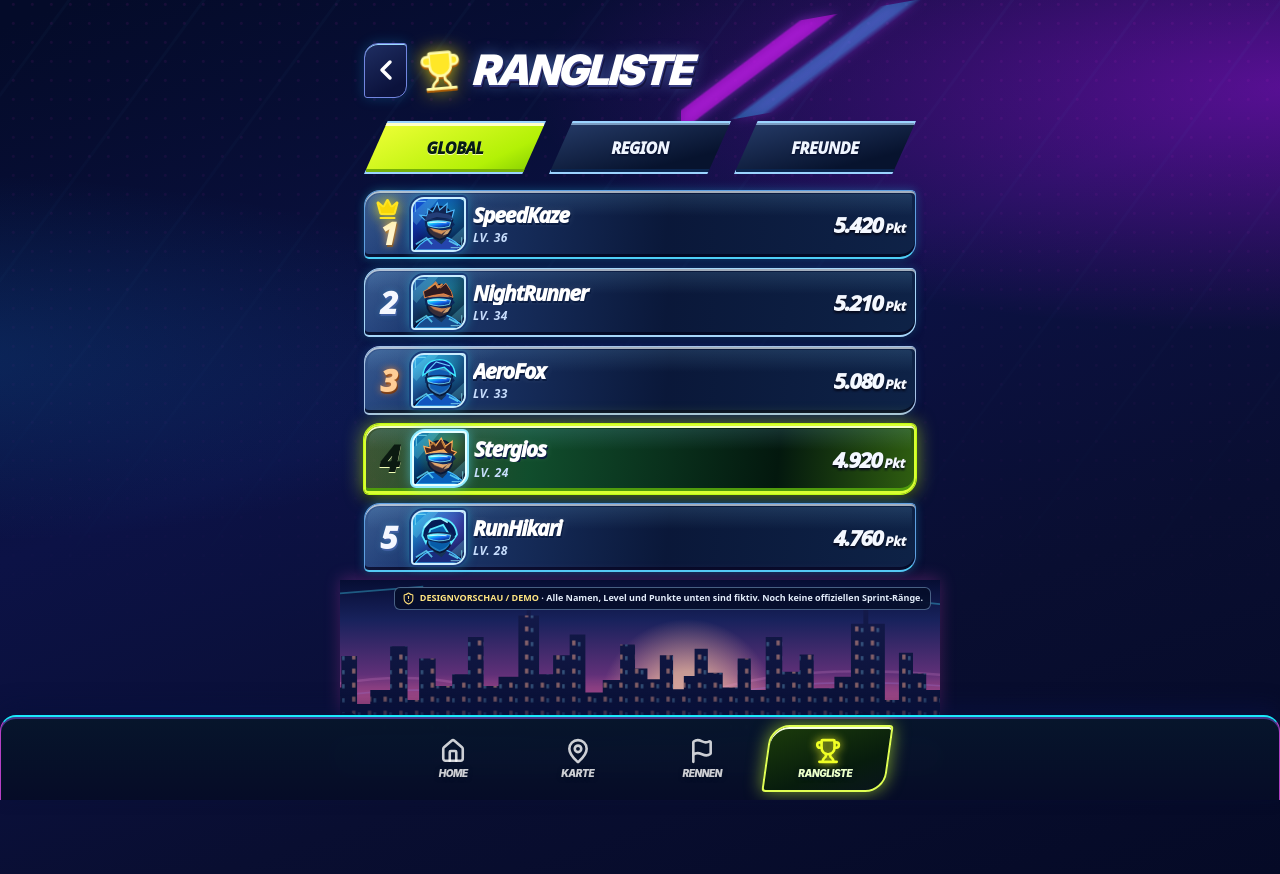
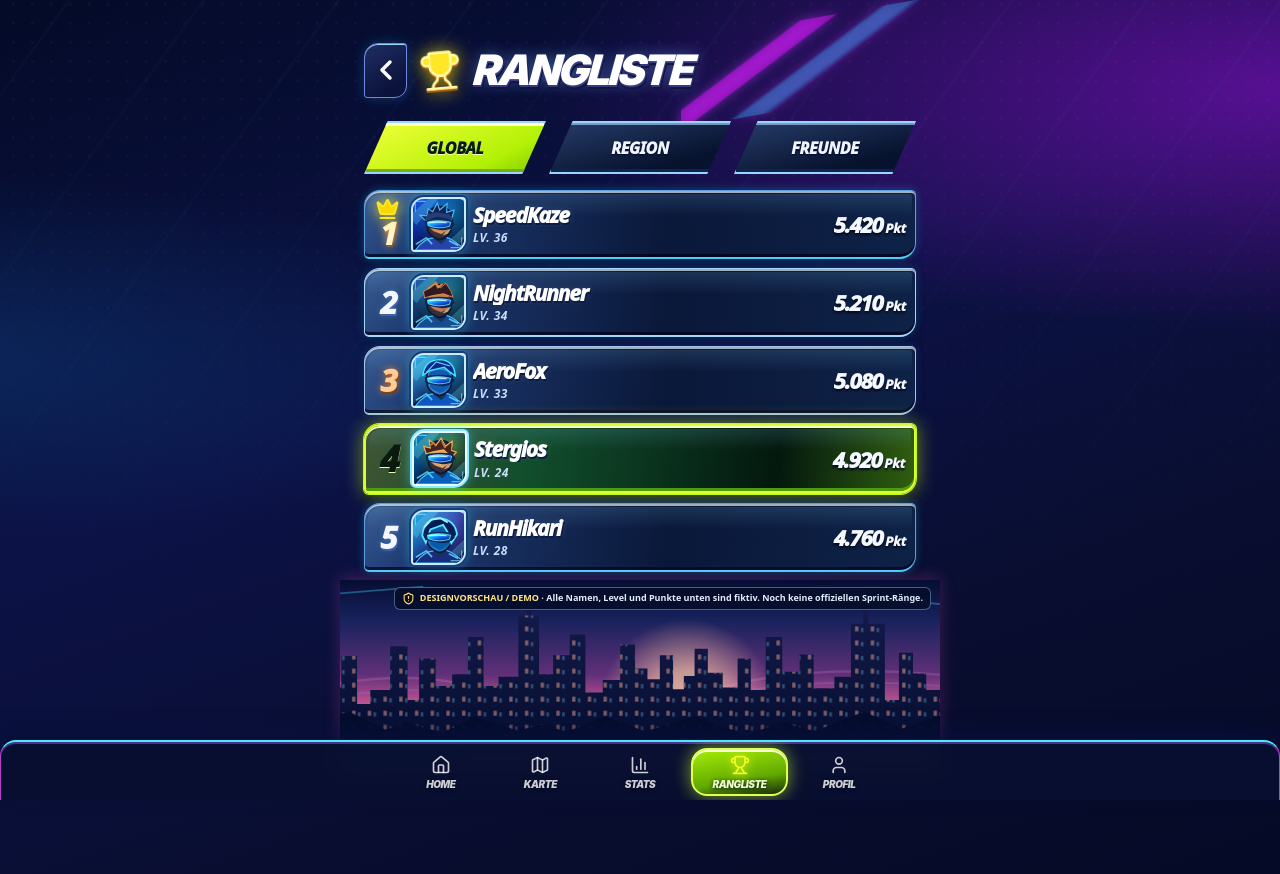
Before and after one commit to Tokioace/Runnit, a React (Vite) app: page /leaderboard in a window 1280 px wide. Built offline with nearby package versions, Linux system fonts and the light colour scheme; no server answers.

Commit message:
fix(nav): restore identical compact five-tab dock across every screen

```diff
--- a/src/components/ui/BottomNav.tsx
+++ b/src/components/ui/BottomNav.tsx
@@ -1,6 +1,8 @@
 import { Link, useLocation } from 'react-router-dom';
-import { BarChart3, Flag, Home, Map, MapPin, Trophy, User } from 'lucide-react';
+import { BarChart3, Home, Map, Trophy, User } from 'lucide-react';
 
+// All screens use one five-slot dock. Keep labels, order, icons and sizing
+// stable when navigating; only the current route changes its highlighted state.
 const tabs = [
   { href: '/home', label: 'Start', display: 'HOME', icon: Home },
   { href: '/map', label: 'Karte', display: 'KARTE', icon: Map },
@@ -9,28 +11,17 @@ const tabs = [
   { href: '/profile', label: 'Profil', display: 'PROFIL', icon: User },
 ];
 
-// The four-slot arcade dock exists only on the ranking screen; the regular
-// five-route app navigation remains unchanged elsewhere.
-const rankingTabs = [
-  { href: '/home', label: 'Home', display: 'HOME', icon: Home },
-  { href: '/map', label: 'Karte', display: 'KARTE', icon: MapPin },
-  { href: '/map?view=list', label: 'Rennen', display: 'RENNEN', icon: Flag },
-  { href: '/leaderboard', label: 'Rangliste', display: 'RANGLISTE', icon: Trophy },
-];
-
-export default function BottomNav({ variant = 'default' }: { variant?: 'default' | 'ranking' }) {
+export default function BottomNav() {
   const location = useLocation();
-  const ranking = variant === 'ranking';
-  const visibleTabs = ranking ? rankingTabs : tabs;
   return (
-    <nav aria-label="Hauptnavigation" className={'runnit-game-dock fixed inset-x-0 bottom-0 z-[950] w-full max-w-full overflow-hidden border-t border-cyan-300/40 bg-[#090f30]/95 shadow-[0_-10px_35px_rgba(0,0,0,.45)] backdrop-blur-md' + (ranking ? ' runnit-ranking-dock' : '')}>
-      <ul className={'mx-auto grid w-full max-w-lg gap-0.5 px-2 pb-[max(0.5rem,env(safe-area-inset-bottom))] pt-2 ' + (ranking ? 'grid-cols-4' : 'grid-cols-5')}>
-        {visibleTabs.map(({ href, label, display, icon: Icon }) => {
-          const active = location.pathname === href.split('?')[0] && (!ranking || href === '/leaderboard');
+    <nav aria-label="Hauptnavigation" className="runnit-game-dock fixed inset-x-0 bottom-0 z-[950] w-full max-w-full overflow-hidden border-t border-cyan-300/40 bg-[#090f30]/95 shadow-[0_-10px_35px_rgba(0,0,0,.45)] backdrop-blur-md">
+      <ul className="mx-auto grid w-full max-w-lg grid-cols-5 gap-0.5 px-2 pb-[max(0.25rem,env(safe-area-inset-bottom,0px))] pt-1.5">
+        {tabs.map(({ href, label, display, icon: Icon }) => {
+          const active = location.pathname === href;
           return (
-            <li key={display} className="min-w-0">
+            <li key={href} className="min-w-0">
               <Link to={href} aria-label={label} aria-current={active ? 'page' : undefined}
-                className={'runnit-dock-item flex min-h-14 min-w-0 flex-col items-center justify-center gap-1 rounded-xl px-0.5 py-2 text-[9px] font-black italic transition-colors focus-visible:outline focus-visible:outline-2 focus-visible:outline-offset-2 focus-visible:outline-white ' + (active ? 'runnit-dock-active text-cyan-100' : 'text-white/80 hover:bg-white/10 hover:text-white')}>
+                className={'runnit-dock-item flex min-h-[48px] min-w-0 flex-col items-center justify-center gap-0.5 rounded-xl px-0.5 py-1 text-[9px] font-black italic transition-colors focus-visible:outline focus-visible:outline-2 focus-visible:outline-offset-2 focus-visible:outline-white ' + (active ? 'runnit-dock-active text-cyan-100' : 'text-white/80 hover:bg-white/10 hover:text-white')}>
                 <Icon className="h-5 w-5 shrink-0" aria-hidden="true" />
                 <span className="runnit-dock-caption block w-full text-center">{display}</span>
               </Link>
```
